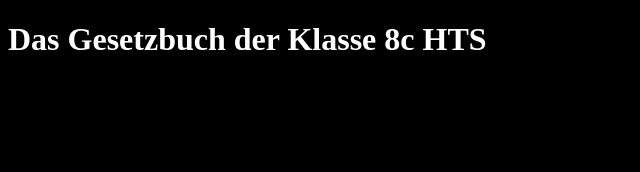
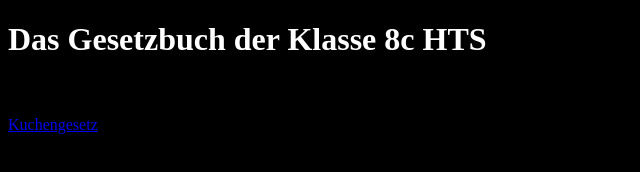
Before and after one commit to shinysoftwaffle/Kuchen, a plain HTML site: page index.html in a window 1280 px wide. Shown: the whole page, without its empty margins (0-640 px from the left). Drawn offline with Linux system fonts and the light colour scheme.

Commit message:
Update index.html

```diff
--- a/index.html
+++ b/index.html
@@ -11,7 +11,9 @@
   </style>
   <body>
     <h1>Das Gesetzbuch der Klasse 8c HTS</h1>
-
+  </br>
+  </br>
+    <a href="https://shinysoftwaffle.github.io/Kuchen/pages/Paragraph1.html">Kuchengesetz</a>
   </body>
   <script>
 
```
